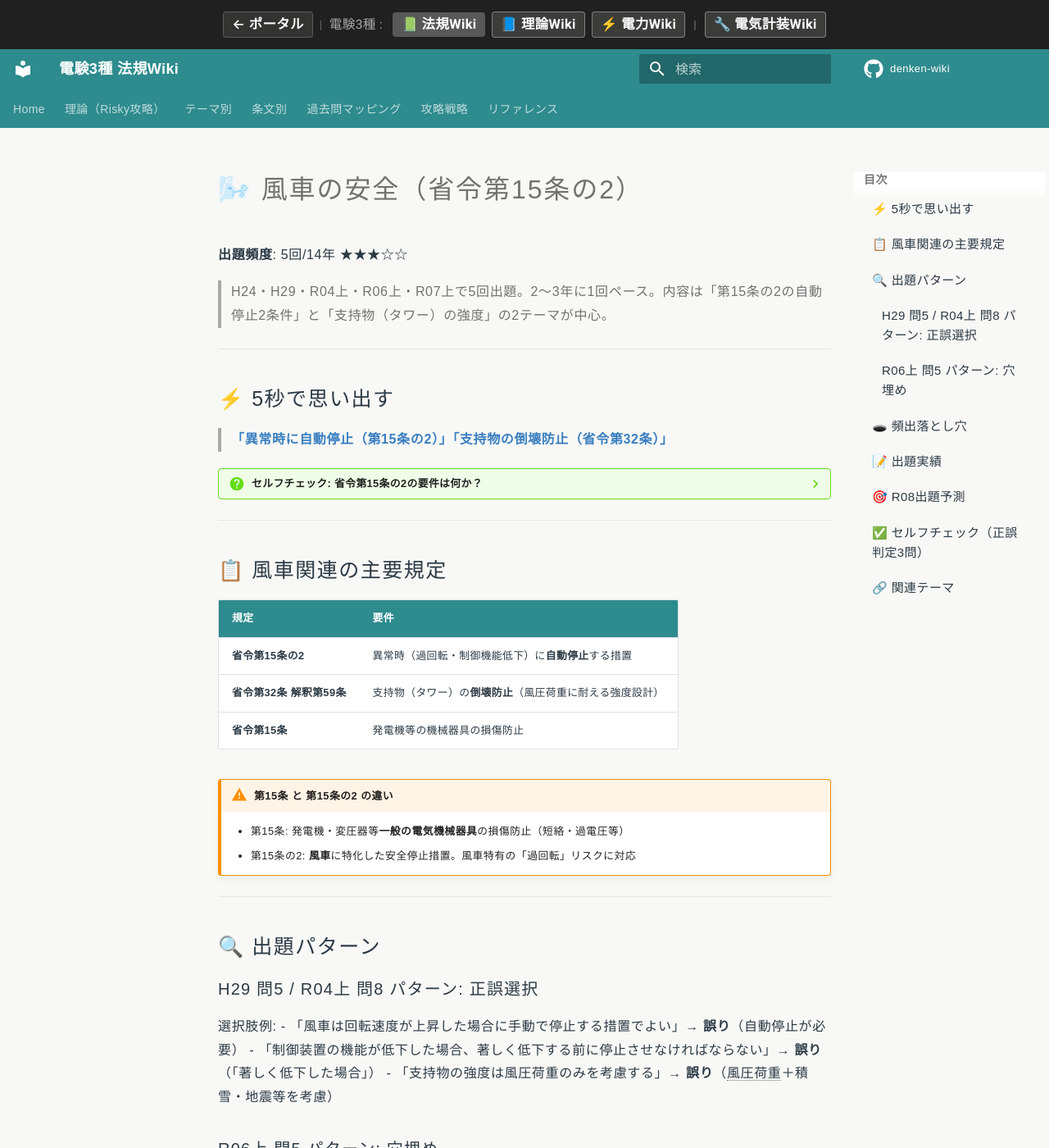
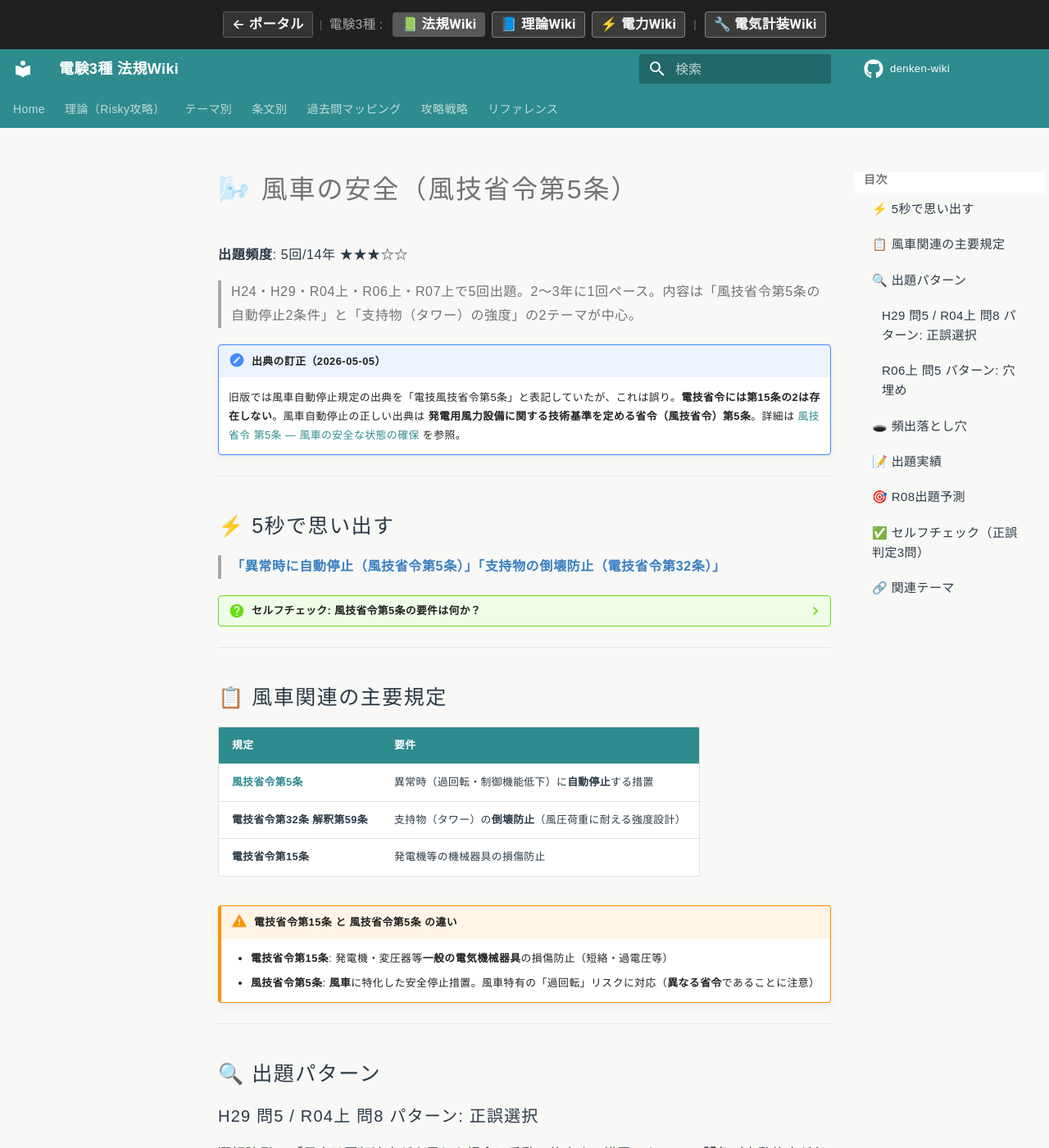
Before and after one commit to kfurufuru/denken-wiki, an MkDocs documentation site: the page built from docs/themes/fusha.md, in a window 1280 px wide and 1400 px high. Shown: the whole window at 82% size. Built offline with MkDocs 1.6.1 and Material for MkDocs 9.7.7, drawn with Linux system fonts in a browser that asks for light colours; comment, search, counter and statistics services are not loaded; some of the changed text lies outside the part shown.

Commit message:
feat(furyoku/5): 風技省令第5条「風車の安全な状態の確保」新規作成
- articles/furyoku/5.md (494行・14セクション) を kijun/58.md V2.2 準拠で新規作成
  - 自動停止2条件（過回転・制御機能低下）の条文原文・原文解析・SVG・過去問分析
  - <mark> は R06上問5 で実出題された5語（回転・上昇・制御・低下・自動）のみ
  - 出典: 経産省「発電用風力設備に関する技術基準を定める省令及びその解釈に関する逐条解説（令和6年10月1日改正）」
- mkdocs.yml: 「発電用風力設備技術基準」セクション追加
- articles/index.md: 法令体系図に🌬️風技省令追加・新セクション挿入
- themes/fusha.md v1.2: 「省令第15条の2」表記の出典疑義を訂正（→ 風技省令第5条）
  - 訂正note追加・furyoku/5.md相互リンク追加・全置換

```diff
--- a/docs/themes/fusha.md
+++ b/docs/themes/fusha.md
@@ -1,19 +1,22 @@
 ---
-tags: [電気設備技術基準, 風車, 省令第15条の2, R08対策]
+tags: [電気設備技術基準, 発電用風力設備技術基準, 風車, 風技省令第5条, R08対策]
 ---
-# 🌬️ 風車の安全（省令第15条の2）
+# 🌬️ 風車の安全（風技省令第5条）
 
 **出題頻度**: 5回/14年 ★★★☆☆
 
-> H24・H29・R04上・R06上・R07上で5回出題。2〜3年に1回ペース。内容は「第15条の2の自動停止2条件」と「支持物（タワー）の強度」の2テーマが中心。
+> H24・H29・R04上・R06上・R07上で5回出題。2〜3年に1回ペース。内容は「風技省令第5条の自動停止2条件」と「支持物（タワー）の強度」の2テーマが中心。
+
+!!! note "出典の訂正（2026-05-05）"
+    旧版では風車自動停止規定の出典を「電技風技省令第5条」と表記していたが、これは誤り。**電技省令には第15条の2は存在しない**。風車自動停止の正しい出典は **発電用風力設備に関する技術基準を定める省令（風技省令）第5条**。詳細は [風技省令 第5条 — 風車の安全な状態の確保](../articles/furyoku/5.md) を参照。
 
 ---
 
 ## ⚡ 5秒で思い出す
 
-> **「異常時に自動停止（第15条の2）」「支持物の倒壊防止（省令第32条）」**
+> **「異常時に自動停止（風技省令第5条）」「支持物の倒壊防止（電技省令第32条）」**
 
-??? question "セルフチェック: 省令第15条の2の要件は何か？"
+??? question "セルフチェック: 風技省令第5条の要件は何か？"
     風車は、次の場合に安全かつ自動的に停止するような措置を講じなければならない。
     ①回転速度が著しく上昇した場合
     ②風車の制御装置の機能が著しく低下した場合
@@ -24,13 +27,13 @@
 
 | 規定 | 要件 |
 |------|------|
-| **省令第15条の2** | 異常時（過回転・制御機能低下）に**自動停止**する措置 |
-| **省令第32条 解釈第59条** | 支持物（タワー）の**倒壊防止**（風圧荷重に耐える強度設計）|
-| **省令第15条** | 発電機等の機械器具の損傷防止 |
+| **[風技省令第5条](../articles/furyoku/5.md)** | 異常時（過回転・制御機能低下）に**自動停止**する措置 |
+| **電技省令第32条 解釈第59条** | 支持物（タワー）の**倒壊防止**（風圧荷重に耐える強度設計）|
+| **電技省令第15条** | 発電機等の機械器具の損傷防止 |
 
-!!! warning "第15条 と 第15条の2 の違い"
-    - 第15条: 発電機・変圧器等**一般の電気機械器具**の損傷防止（短絡・過電圧等）
-    - 第15条の2: **風車**に特化した安全停止措置。風車特有の「過回転」リスクに対応
+!!! warning "電技省令第15条 と 風技省令第5条 の違い"
+    - **電技省令第15条**: 発電機・変圧器等**一般の電気機械器具**の損傷防止（短絡・過電圧等）
+    - **風技省令第5条**: **風車**に特化した安全停止措置。風車特有の「過回転」リスクに対応（**異なる省令**であることに注意）
 
 ---
 
@@ -56,7 +59,7 @@
 
 ## 🕳️ 頻出落とし穴
 
-1. 🔴 **「手動停止でもよい」** → 省令第15条の2は**自動停止**を明記。手動では不可
+1. 🔴 **「手動停止でもよい」** → 風技省令第5条は**自動停止**を明記。手動では不可
 2. 🔴 **「回転速度が上昇したとき」だけを覚えて「制御装置の機能低下」を忘れる** → 2条件セットで暗記
 3. 🟡 **「著しく」の文言を省略する** → 試験では「著しく」があるかどうかが選択肢のポイント
 
@@ -67,7 +70,7 @@
 | 年度 | 問 | 形式 | 内容 |
 |------|-----|------|------|
 | R07上 | 問5 | 論説 | 風車を支持する工作物の施設（タワーの強度・支線）|
-| R06上 | 問5 | 穴埋め | 風車の安全な状態の確保（省令第15条の2）|
+| R06上 | 問5 | 穴埋め | 風車の安全な状態の確保（[風技省令第5条](../articles/furyoku/5.md)）|
 | R04上 | 問8 | 論説 | 風車の施設に関する技術基準 |
 | H29  | 問5 | 論説 | 風車の安全 |
 | H24  | 問4 | 論説 | 風車の支持物（風力省令）|
@@ -78,14 +81,14 @@
 
 !!! note "出題確率: 低（★☆☆☆☆）"
     R07上（2025/8）に出題済み。翌年同期（R08上期 2026/8）での再出題は出題周期的に薄い。
-    ただし R07上は「支持物の強度」角度。第15条の2（自動停止）角度は R06上以降未出題のため、
+    ただし R07上は「支持物の強度」角度。風技省令第5条（自動停止）角度は R06上以降未出題のため、
     **自動停止の2条件（過回転・制御機能低下）**の穴埋めとしての出題可能性は残る。
 
 | 出題角度 | 確率 | ポイント |
 |---------|------|---------|
-| 第15条の2 穴埋め（過回転・制御機能低下） | 低〜中 | R06上と同形式。「著しく」の文言 |
-| 支持物の強度・倒壊防止（第32条） | 低 | R07上で消化済み |
-| 第15条（一般器具）vs 第15条の2（風車）の区別 | 中 | 選択肢で混在させる出題がある |
+| 風技省令第5条 穴埋め（過回転・制御機能低下） | 低〜中 | R06上と同形式。「著しく」の文言 |
+| 支持物の強度・倒壊防止（電技省令第32条） | 低 | R07上で消化済み |
+| 電技省令第15条（一般器具）vs 風技省令第5条（風車）の区別 | 中 | 選択肢で混在させる出題がある |
 
 !!! tip "優先度の位置づけ"
     試験直前3日間では「2条件セット（①過回転 ②制御機能低下）＋自動停止」の暗記確認のみでよい。深入り不要。
@@ -94,11 +97,11 @@
 
 ## ✅ セルフチェック（正誤判定3問）
 
-??? question "問1: 省令第15条の2は、風車が回転速度の上昇により過回転状態になった場合、手動停止措置を講じれば足りる。"
+??? question "問1: 風技省令第5条は、風車が回転速度の上昇により過回転状態になった場合、手動停止措置を講じれば足りる。"
     **誤り**
-    省令第15条の2 は「**安全かつ自動的に停止**する措置」を要求。手動停止では不可。
+    風技省令第5条 は「**安全かつ自動的に停止**する措置」を要求。手動停止では不可。
 
-??? question "問2: 省令第15条の2の安全停止条件は『回転速度が著しく上昇した場合』の1条件のみである。"
+??? question "問2: 風技省令第5条の安全停止条件は『回転速度が著しく上昇した場合』の1条件のみである。"
     **誤り**
     2条件セット:
     ① 回転速度が**著しく上昇**した場合
@@ -114,10 +117,11 @@
 
 ## 🔗 関連テーマ
 
+- [風技省令 第5条 — 風車の安全な状態の確保](../articles/furyoku/5.md) — 自動停止2条件の条文ページ（条文原文・原文解析・穴埋め過去問）
 - [架空電線路](kachiku-densen.md) — 風車の支持物（タワー）は支線・強度規定で架空電線路と共通
-- [保護装置](hogo-sochi.md) — 発電機保護（省令第15条）と自動停止の関係
-- [引っかけパターン集](../strategy/trap-patterns.md) — 第15条 vs 第15条の2 の混同パターン
+- [保護装置](hogo-sochi.md) — 発電機保護（電技省令第15条）と自動停止の関係
+- [引っかけパターン集](../strategy/trap-patterns.md) — 電技省令第15条 vs 風技省令第5条 の混同パターン
 
 ---
 
-*最終確認: 2026-04-16 | ステータス: v1.1 | [バージョニング基準](../reference/versioning.md)*
+*最終確認: 2026-05-05 | ステータス: v1.2（出典訂正：第15条の2 → 風技省令第5条・furyoku/5.md相互リンク追加）| [バージョニング基準](../reference/versioning.md)*
--- a/mkdocs.yml
+++ b/mkdocs.yml
@@ -248,6 +248,8 @@
         - 第3条（事故報告）: articles/other/jiko-3.md
         - 第4条（公害防止届出）: articles/other/jiko-4.md
         - 第5条（自家用電気工作物の報告）: articles/other/jiko-5.md
+    - 発電用風力設備技術基準:
+      - 第5条（風車の安全な状態の確保）: articles/furyoku/5.md
   - 過去問マッピング:
     - kakomon/index.md
     - 年度別一覧: kakomon/by-year.md
```
Also changed, not shown: docs/articles/furyoku/5.md (added, +494 -0 lines), docs/articles/index.md (+9 -0 lines).
